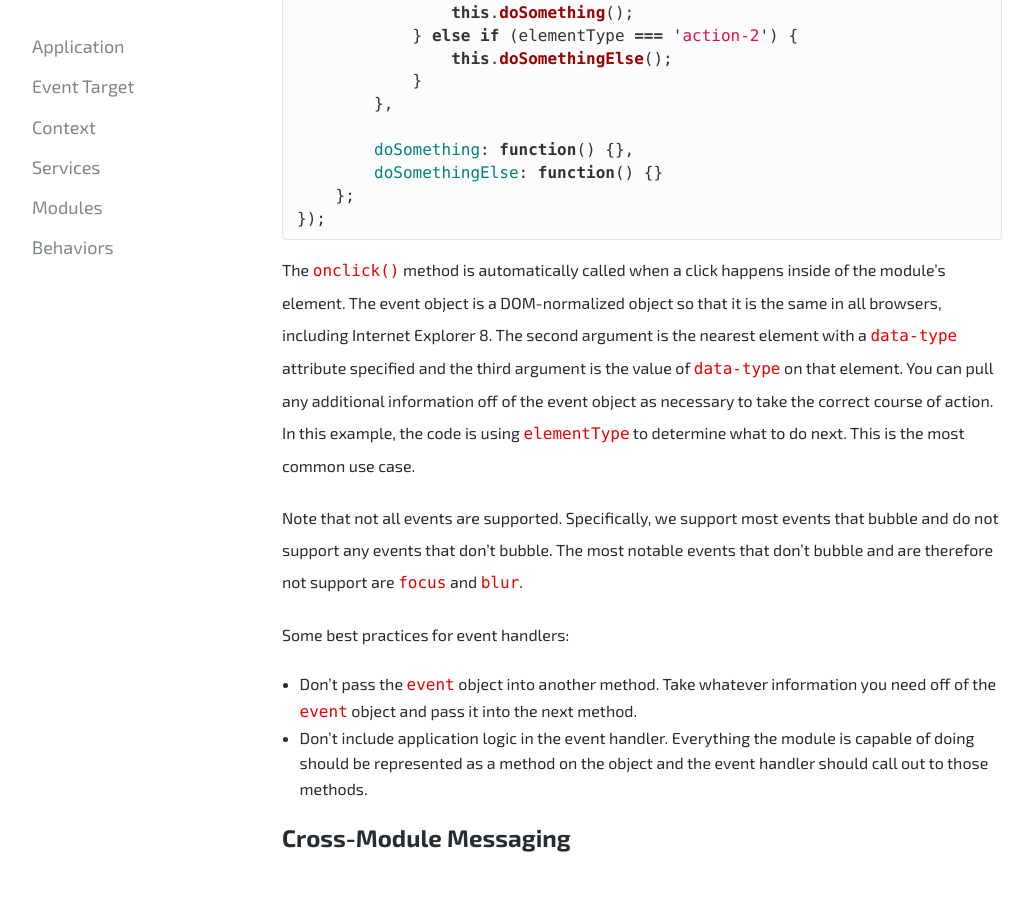
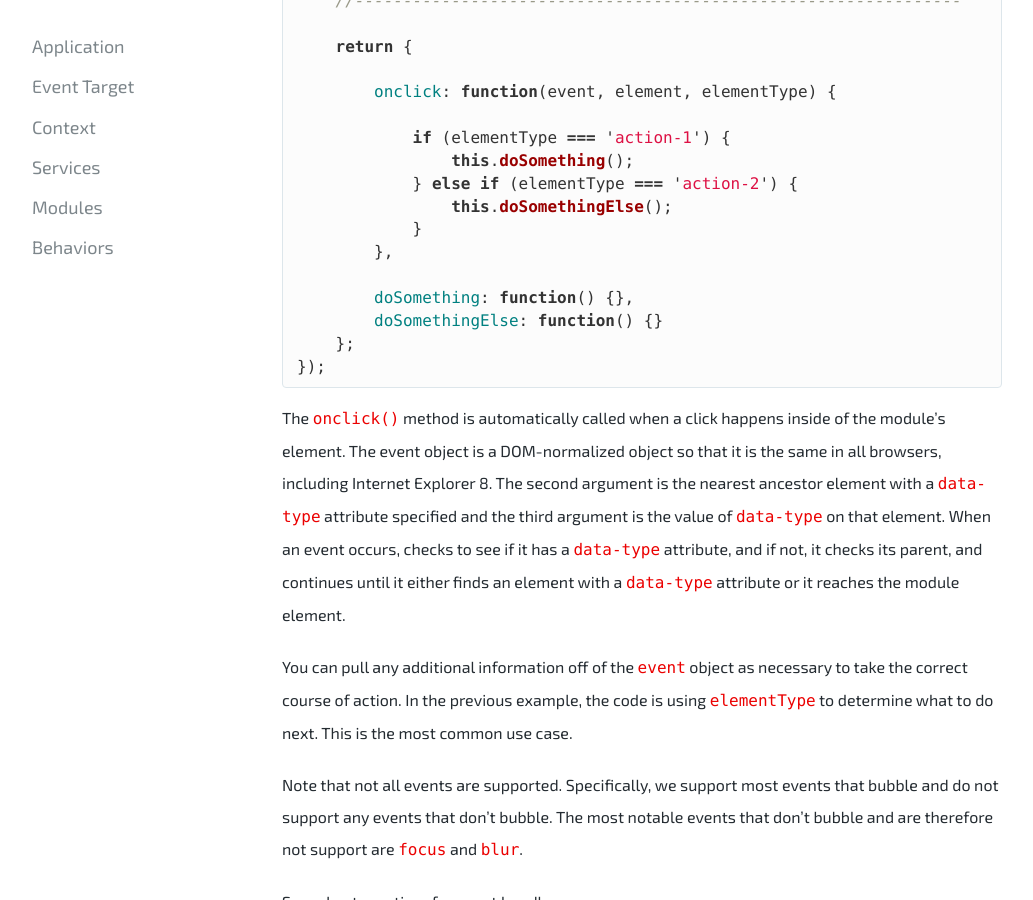
Before and after one commit to box/t3js, a Jekyll site: the page built from docs/guides/modules.md, in a window 1280 px wide and 900 px high, scrolled down 6948 px. Shown: the whole window, without its empty margins (123-1156 px from the left). Built offline with Jekyll 4.4.1, drawn with Linux system fonts in a browser that asks for light colours; Markdown is read by kramdown in place of the engine named in the settings; some of the changed text lies outside the part shown.

Commit message:
Update modules docs

````diff
--- a/docs/guides/modules.md
+++ b/docs/guides/modules.md
@@ -118,7 +118,7 @@
 
     return {
         showUserMenu: function(){},
-        showPIMMenu: function(){},
+        showInfoDialog: function(){},
         showUpgradeMenu: function(){},
         performSearch: function(query){}
     };
@@ -130,7 +130,9 @@
 
 ### Module Lifecycle
 
-When `Box.Application.addModule()` is called, the module declaration is registered with the framework. The module doesn't actually start at that point in time. In fact, there is no guarantee as to when the module will be started (or if it ever will). When it's time for the module to start, the framework looks for a method called `init()` to execute (this method is optional). If your module needs to do anything when it's started, then `init()` is the method to do so within.
+When `Box.Application.addModule()` is called, the module declaration is registered with the framework. The module doesn't actually start at that point in time. In fact, from the module's point of view, there is no guarantee as to when the module will be started (or if it ever will). The application itself decides when any given module is started, which may be on page load or at a later time if the module is being dynamically loaded. Module lifecycles are purposely decoupled from the page lifecycle to allow for more flexibility.
+
+When it's time for the module to start, the framework looks for a method called `init()` to execute (this method is optional). If your module needs to do anything when it's started, then `init()` is the method to do so within.
 
 Similarly, a module doesn't know when it will be shut down and it may be shut down at any time. When a module is to be shut down, the framework looks for a method called `destroy()` to execute (also optional). Anything that is setup in the `init()` method should be cleaned up in the `destroy()` method.
 
@@ -233,7 +235,9 @@
 });
 ```
 
-The `onclick()` method is automatically called when a click happens inside of the module's element. The event object is a DOM-normalized object so that it is the same in all browsers, including Internet Explorer 8. The second argument is the nearest element with a `data-type` attribute specified and the third argument is the value of `data-type` on that element. You can pull any additional information off of the event object as necessary to take the correct course of action. In this example, the code is using `elementType` to determine what to do next. This is the most common use case.
+The `onclick()` method is automatically called when a click happens inside of the module's element. The event object is a DOM-normalized object so that it is the same in all browsers, including Internet Explorer 8. The second argument is the nearest ancestor element with a `data-type` attribute specified and the third argument is the value of `data-type` on that element. When an event occurs, checks to see if it has a `data-type` attribute, and if not, it checks its parent, and continues until it either finds an element with a `data-type` attribute or it reaches the module element.
+
+You can pull any additional information off of the `event` object as necessary to take the correct course of action. In the previous example, the code is using `elementType` to determine what to do next. This is the most common use case.
 
 Note that not all events are supported. Specifically, we support most events that bubble and do not support any events that don't bubble. The most notable events that don't bubble and are therefore not support are `focus` and `blur`.
 
````
